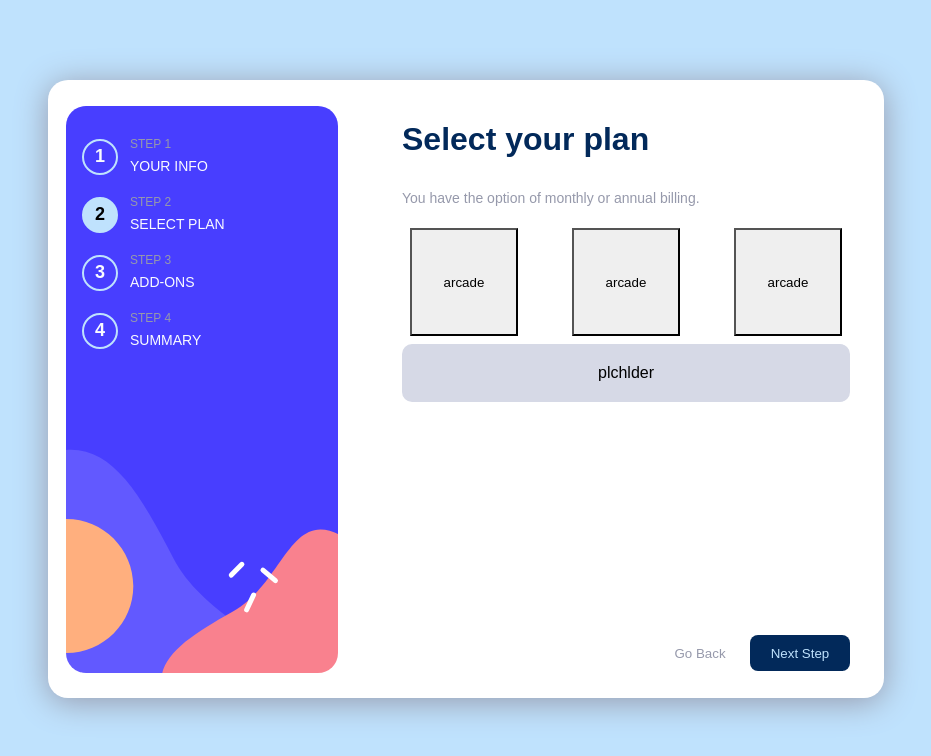
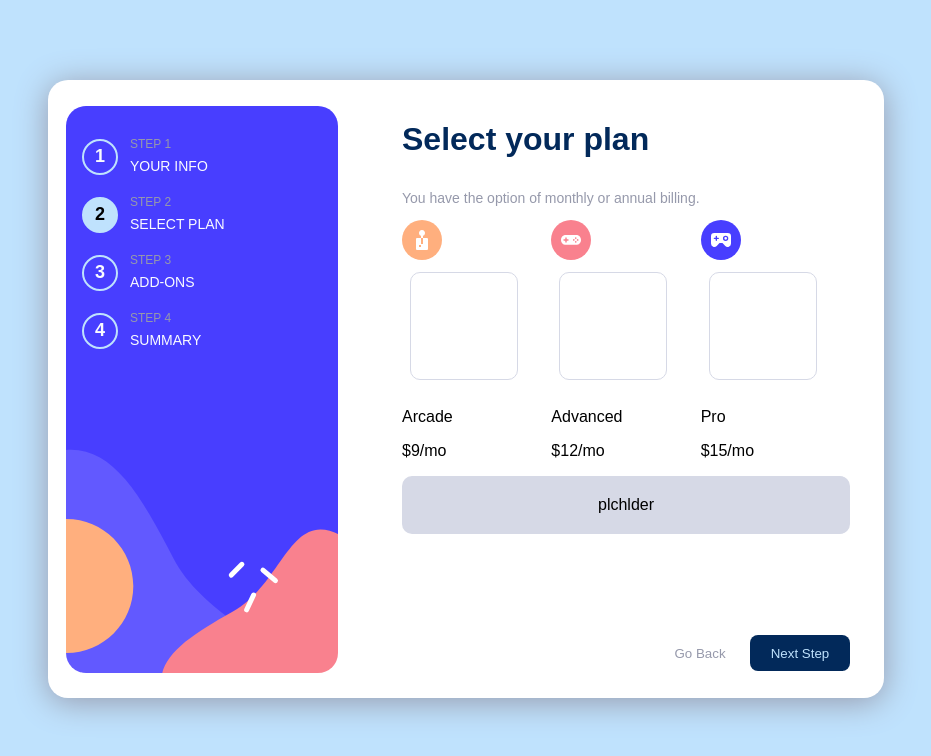
Before and after one commit to B4rsam/frontendmentors-multistepform, a React app: page / in a window 1280 px wide. Both pictures are taken after a click on the button "Next Step". Shown: the top 756 px of the page, without its empty margins (174-1105 px from the left). Built offline with nearby package versions, Linux system fonts and the light colour scheme; the HTML template or start-up script is replaced by a standard one.

Commit message:
feat: plan images

```diff
--- a/src/components/formSection/FormSection.tsx
+++ b/src/components/formSection/FormSection.tsx
@@ -3,6 +3,9 @@ import Form from '../primitives/Form/Form'
 import s from './formsection.module.sass'
 import Button from '../primitives/Button/Button'
 import thanks from '../../assets/images/icon-thank-you.svg'
+import arcade from '../../assets/images/icon-arcade.svg'
+import advanced from '../../assets/images/icon-advanced.svg'
+import pro from '../../assets/images/icon-pro.svg'
 
 interface formSection {
     step: number
@@ -30,9 +33,9 @@ const FormSection : FC<formSection> = ({step}) => {
                         <p className={s.title}>Select your plan</p>
                         <p className={s.description}>You have the option of monthly or annual billing.</p>
                         <div className={s.planButtons}>
-                            <Button className={"arcade"} children="arcade" type="radio"/>
-                            <Button className={"advanced"} children="arcade" type="radio"/>
-                            <Button className={"pro"} children="arcade" type="radio"/>
+                            <Button className={"arcade"} radioTitle="Arcade" radioPrice="$9/mo" type="radio" radioImg={arcade}/>
+                            <Button className={"advanced"} radioTitle="Advanced" radioPrice="$12/mo" type="radio" radioImg={advanced}/>
+                            <Button className={"pro"} radioTitle="Pro" radioPrice="$15/mo" type="radio" radioImg={pro}/>
                         </div>
                         <div className={s.billing}>
                             <p>plchlder</p>
--- a/src/components/primitives/Button/Button.tsx
+++ b/src/components/primitives/Button/Button.tsx
@@ -1,16 +1,40 @@
 import { FC, HTMLAttributes, ReactNode } from 'react'
 import s from './button.module.sass'
+import arcade from '../../../assets/images/icon-arcade.svg'
+import advanced from '../../../assets/images/icon-advanced.svg'
+import pro from '../../../assets/images/icon-pro.svg'
 
 type validTypes = "submit" | "back" | "confirm" | "step" | "radio"
 interface IButton extends HTMLAttributes<HTMLButtonElement> {
     className?: string
-    children: ReactNode
+    children?: ReactNode
     type: validTypes
+    radioTitle?: string
+    radioPrice?: string
+    radioImg?: string
 }
 
-const Button : FC<IButton> = ({className, type, children, ...other}) => {
+const Button : FC<IButton> = ({className, type, children, radioTitle, radioPrice, radioImg, ...other}) => {
+    const handleType = () => {
+        switch(type) {
+            case "radio":
+                return (
+                    <label className={s.radioBody}>
+                        <img src={radioImg}/>
+                        <input type='radio' name="plans" className={`${s.button} ${s[type]}`} />
+                        <p>{radioTitle}</p>
+                        <p>{radioPrice}</p>
+                    </label>
+                )
+            default:
+                return <button {...other} className={`${s.button} ${s[type]} ${className}`}>{children}</button>
+        }
+    }
     return (
-        <button {...other} className={`${s.button} ${s[type]} ${className}`}>{children}</button>
+        <>
+            {handleType()}
+        </>
+
     )
 }
 
--- a/src/components/primitives/Button/button.module.sass
+++ b/src/components/primitives/Button/button.module.sass
@@ -38,3 +38,10 @@
         height: 108px
         width: 108px
         margin: 8px
+        background-color: $white
+        border-radius: 10px
+        border: solid 1.5px $neutralGrayLight
+
+        &:checked
+            background-color: $neutralMagnolia
+            border-color: $primaryPurpleBlue
--- a/src/components/submitSection/submitsection.module.sass
+++ b/src/components/submitSection/submitsection.module.sass
@@ -12,4 +12,4 @@
         padding-block: 8px
         padding-right: 20vw !important
         background-color: $white
-        margin-inline: 0
+        margin-right: 10vw !important
```
